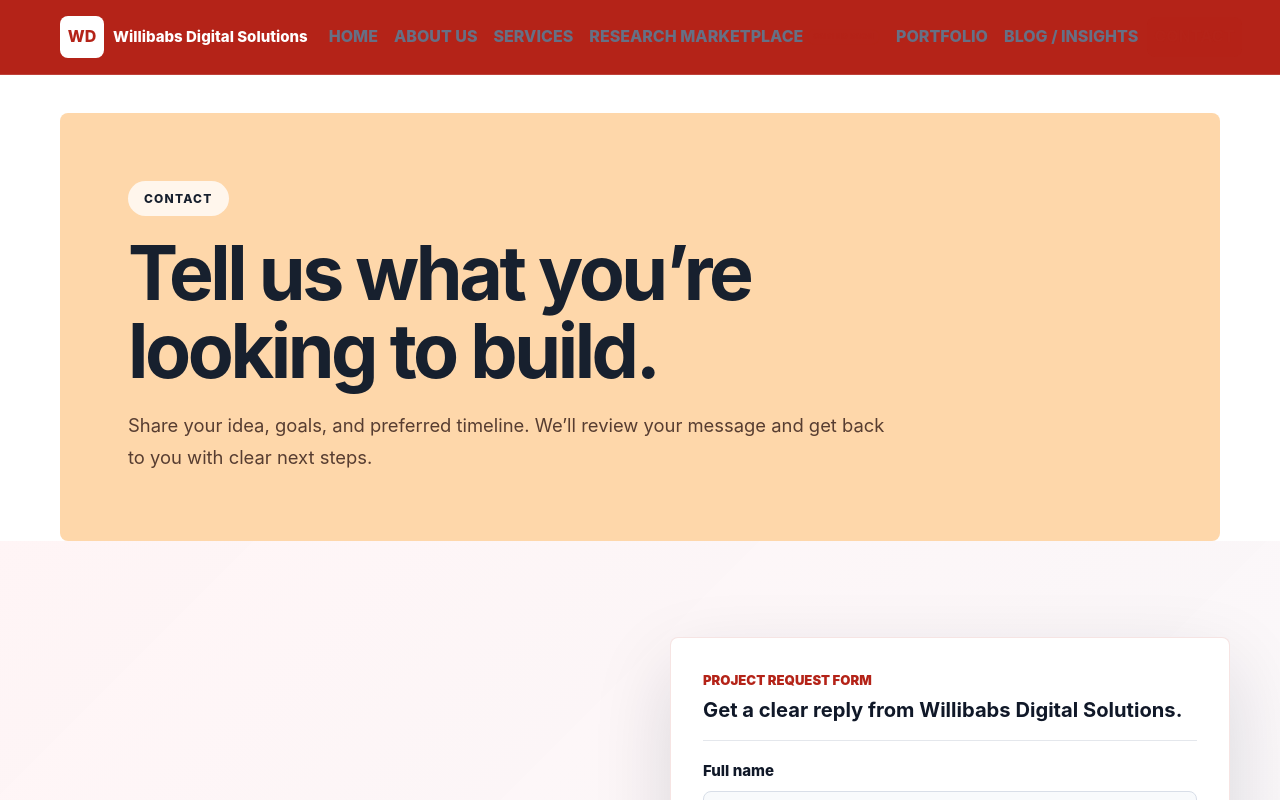
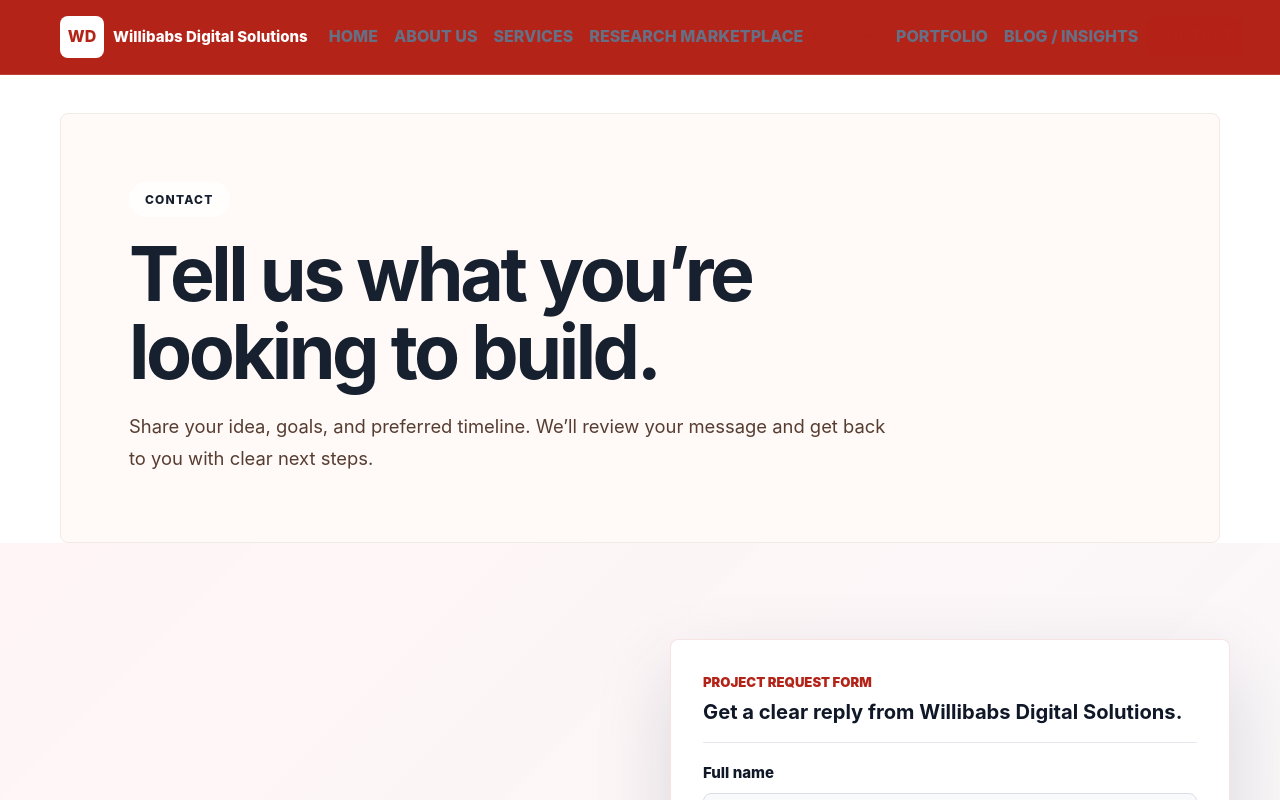
Before and after one commit to davidjames2708-dotcom/willibabsdigitalsolutions, a Next.js app: page /contact in a window 1280 px wide. Shown: the top 800 px of the page. Built offline with nearby package versions, Linux system fonts and the light colour scheme.

Commit message:
Lighten Contact hero background

```diff
--- a/app/contact/contact.css
+++ b/app/contact/contact.css
@@ -2,9 +2,9 @@
   width: min(1160px, calc(100% - 32px));
   margin: 38px auto 0;
   padding: clamp(34px, 6vw, 68px);
-  border: 0;
+  border: 1px solid #f0ebe7;
   border-radius: 8px;
-  background: var(--who-section-bg, #fed7aa);
+  background: #fffaf7;
   color: #17202e;
   text-align: left;
 }
```
